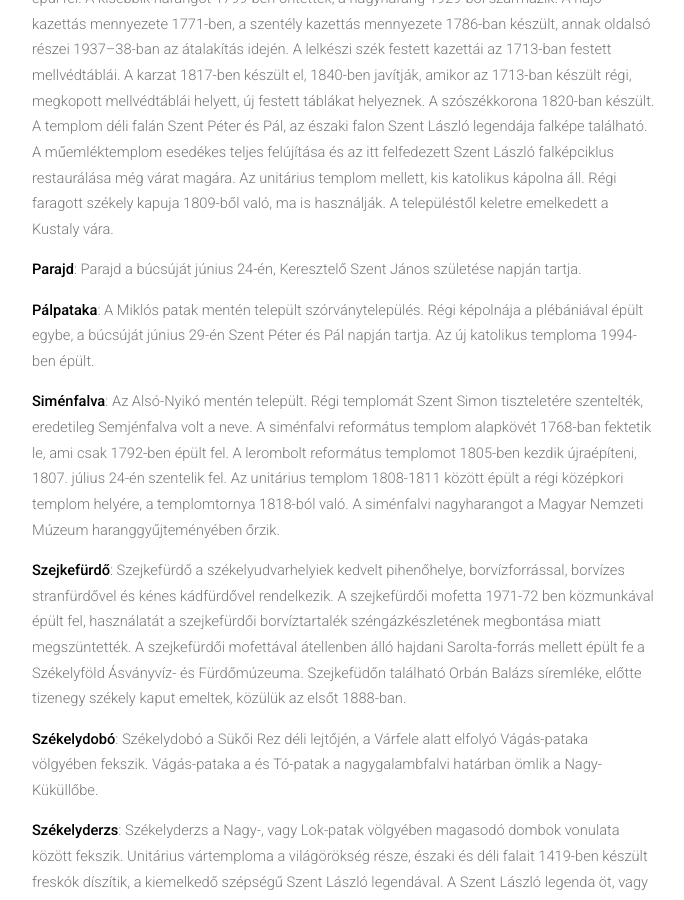
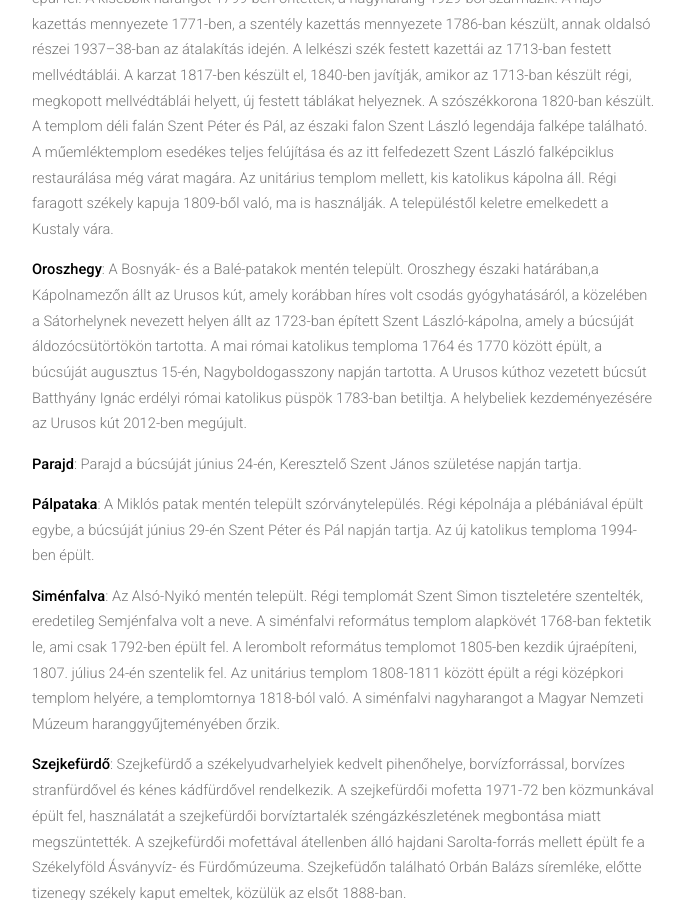
Before and after one commit to siculia/siculia.github.io, a Jekyll site: the page built from siculia-udvarhelyszek.html, in a window 1280 px wide and 900 px high, scrolled down 6811 px. Shown: the whole window, without its empty margins (128-812 px from the left). Built offline with Jekyll 4.4.1, drawn with Linux system fonts in a browser that asks for light colours; nearby versions of some CDN libraries; library files that are not in the unit come from our copies.

Commit message:
Oroszhegy

```diff
--- a/siculia-udvarhelyszek.html
+++ b/siculia-udvarhelyszek.html
@@ -99,6 +99,7 @@ layout: default
 							<p style="text-align: left;"><b>Nyikómalomfalva</b>: A Középső-Nyikómentén települt, közigazgatásilag Farkaslakához tartozik. Római katolikus temploma 1809-ben épült, búcsúját augusztus 6-án, Úrunk szineváltozása ünnepén tartja.</p>
 							<p style="text-align: left;"><b>Ocfalva</b>: A Nagypataknak a Nagy-Küküllőbe torkollásánál települt, Alszeg és Felszeg részekkel, Felsőboldogfalvához tartozik. A korábbi település a Mihályfalva nevet viselte és a Bonta patakának Kükülőbe szakadásánál feküdt. Temploma 1750 és 1754 között a felszegi részen épült, 1832-ig Bögöz filiája volt, 1943-ban lebontják, a tornya megmaradt. Mai református temploma 1844-ben épült fel, tornyát 1882-ben lebontják, az új tornyot 1941-ben húzzák fel. A kis harangját 1731-ben, a nagyobbik harangot 1941-ben öntötték. Ócfalva önálló református egyházközség, egyházilag Miklósfalva, Szentlászló és Ábránfalva tartozik hozzá. A Füzes területén, a Bonta és az Oltványos között, mesterséges halastóval rendelkezik.</p>
 							<p style="text-align: left;"><b>Oklánd</b>: A Kis-Homoród bal partján települt, Homoródkarácsonyfalva és Homoródújfalu tartozik hozzá. A falu unitárius temploma román kori, a 15-16. század fordulóján gótikus stílusban átépítették, jelenlegi formáját a 1937–38-ban, Debreczeni László tervei alapján történt átépítés során nyerte el. A templom tornya 1654-ben, a kerítőfalhoz épített kaputorony a 17. században épül fel. A kisebbik harangot 1799-ben öntették, a nagyharang 1929-ből származik. A hajó kazettás mennyezete 1771-ben, a szentély kazettás mennyezete 1786-ban készült, annak oldalsó részei 1937–38-ban az átalakítás idején. A lelkészi szék festett kazettái az 1713-ban festett mellvédtáblái. A karzat 1817-ben készült el, 1840-ben javítják, amikor az 1713-ban készült régi, megkopott mellvédtáblái helyett, új festett táblákat helyeznek. A szószékkorona 1820-ban készült. A templom déli falán Szent Péter és Pál, az északi falon Szent László legendája falképe található. A műemléktemplom esedékes teljes felújítása és az itt felfedezett Szent László falképciklus restaurálása még várat magára. Az unitárius templom mellett, kis katolikus kápolna áll. Régi faragott székely kapuja 1809-ből való, ma is használják. A településtől keletre emelkedett a Kustaly vára.</p>
+							<p style="text-align: left;"><b>Oroszhegy</b>: A Bosnyák- és a Balé-patakok mentén települt. Oroszhegy északi határában,a Kápolnamezőn állt az Urusos kút, amely korábban híres volt csodás gyógyhatásáról, a közelében a Sátorhelynek nevezett helyen állt az 1723-ban épített Szent László-kápolna, amely a búcsúját áldozócsütörtökön tartotta. A mai római katolikus temploma 1764 és 1770 között épült, a búcsúját augusztus 15-én, Nagyboldogasszony napján tartotta. A Urusos kúthoz vezetett búcsút Batthyány Ignác erdélyi római katolikus püspök 1783-ban betiltja. A helybeliek kezdeményezésére az Urusos kút 2012-ben megújult.</p>
 							<p style="text-align: left;"><b>Parajd</b>: Parajd a búcsúját június 24-én, Keresztelő Szent János születése napján tartja.</p>
 							<p style="text-align: left;"><b>Pálpataka</b>: A Miklós patak mentén települt szórványtelepülés. Régi képolnája a plébániával épült egybe, a búcsúját június 29-én Szent Péter és Pál napján tartja. Az új katolikus temploma 1994-ben épült.  </p>
 							<p style="text-align: left;"><b>Siménfalva</b>: Az Alsó-Nyikó mentén települt. Régi templomát Szent Simon tiszteletére szentelték, eredetileg Semjénfalva volt a neve. A siménfalvi református templom alapkövét 1768-ban fektetik le, ami csak 1792-ben épült fel. A lerombolt református templomot 1805-ben kezdik újraépíteni, 1807. július 24-én szentelik fel. Az unitárius templom 1808-1811 között épült a régi középkori templom helyére, a templomtornya 1818-ból való. A siménfalvi nagyharangot a Magyar Nemzeti Múzeum haranggyűjteményében őrzik.</p>
```
